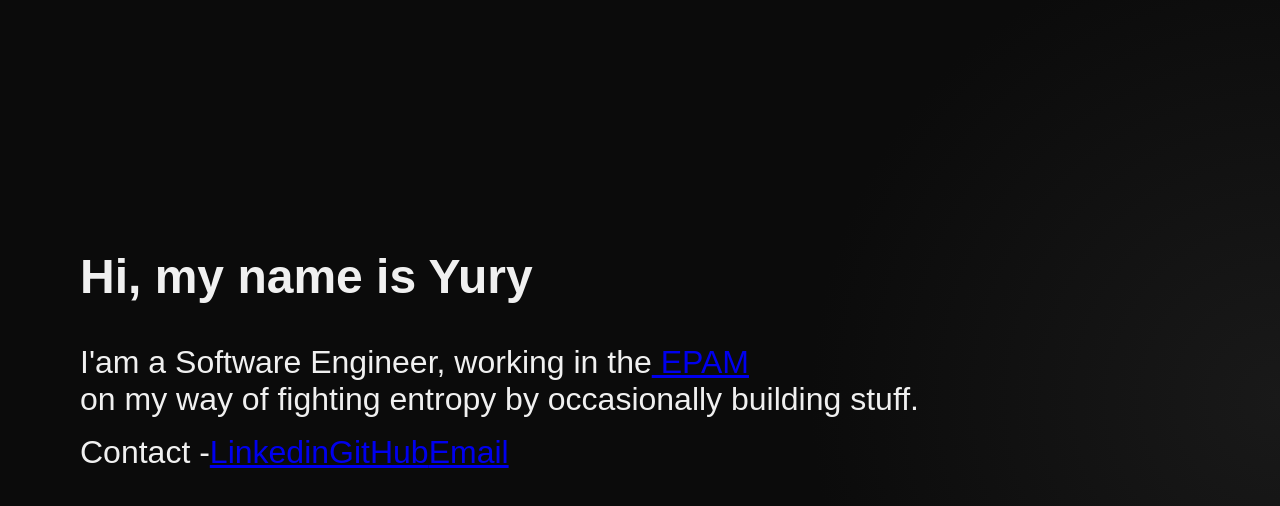
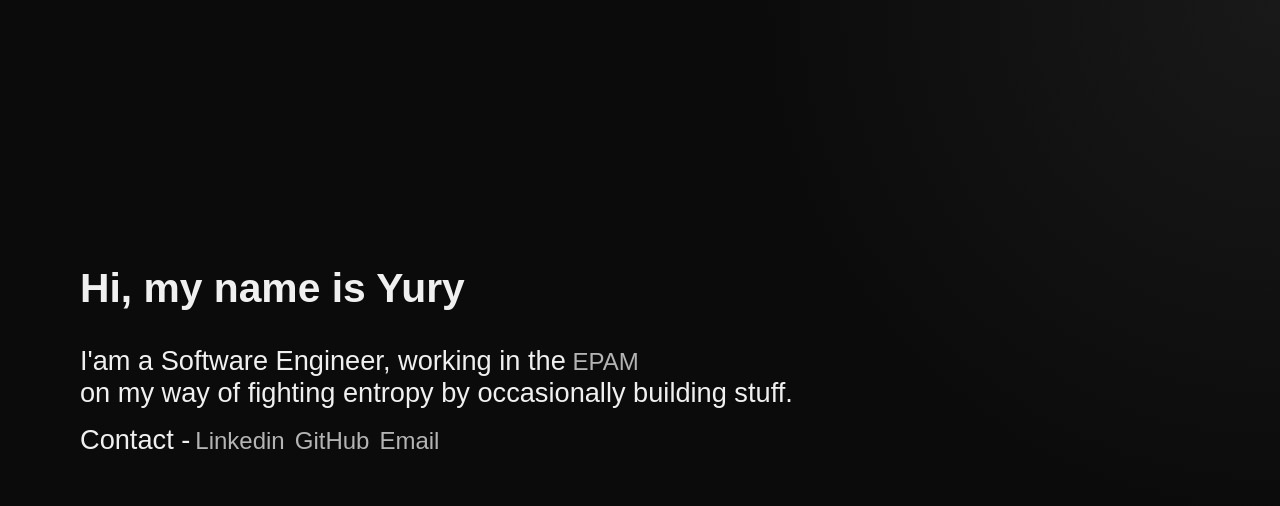
Before and after one commit to yury-stepanov/advers, a React app in the folder client/app/: page / in a window 1280 px wide. Built offline with nearby package versions, Linux system fonts and the light colour scheme; some packages are replaced by stand-ins of ours; a web font is replaced by a local one.

Commit message:
finished home links

```diff
--- a/client/app/package.json
+++ b/client/app/package.json
@@ -29,6 +29,7 @@
     "webpack-merge": "^4.1.0"
   },
   "dependencies": {
+    "classnames": "^2.2.5",
     "normalize.css": "^6.0.0",
     "react": "^15.5.4",
     "react-dom": "^15.5.4",
--- a/client/app/src/components/home/Home.js
+++ b/client/app/src/components/home/Home.js
@@ -12,13 +12,21 @@ const Home = () => (
     </section>
     <section className="home__contact">
       <span className="contact-me">Contact -</span>
-      <Link to="https://www.linkedin.com/in/yury-stepanov" openInNewTab>
+      <Link
+        className="home__link"
+        to="https://www.linkedin.com/in/yury-stepanov"
+        openInNewTab
+      >
         Linkedin
       </Link>
-      <Link to="https://github.com/yury-stepanov" openInNewTab>
+      <Link
+        className="home__link"
+        to="https://github.com/yury-stepanov"
+        openInNewTab
+      >
         GitHub
       </Link>
-      <Link to="mailto:advers191@gmail.com">Email</Link>
+      <Link className="home__link" to="mailto:advers191@gmail.com">Email</Link>
     </section>
   </div>
 )
--- a/client/app/src/components/home/home.css
+++ b/client/app/src/components/home/home.css
@@ -1,7 +1,7 @@
 .home {
   background-color: rgb(11, 11, 11);
   background-image: radial-gradient(
-    circle at right,
+    circle at right top,
     rgb(25, 25, 25),
     rgb(11, 11, 11) 35%
   );
@@ -9,7 +9,7 @@
   margin: 0;
   height: 100vh;
   display: flex;
-  font-size: 2rem;
+  font-size: 1.7rem;
   margin: auto;
   flex-flow: column;
   justify-content: center;
@@ -24,3 +24,7 @@
 .home__contact {
   margin-top: 1rem;
 }
+
+.home__link {
+  margin: 0 5px;
+}
--- a/client/app/src/components/link/Link.js
+++ b/client/app/src/components/link/Link.js
@@ -1,8 +1,15 @@
 import React from 'react'
+import classnames from 'classnames'
 import './link.css'
 
-const Link = ({ to, openInNewTab, children }) => (
-  <a href={to} target={openInNewTab && '_blank'} className="link">{children}</a>
+const Link = ({ to, openInNewTab, children, className }) => (
+  <a
+    href={to}
+    target={openInNewTab && '_blank'}
+    className={classnames('link', className)}
+  >
+    {children}
+  </a>
 )
 
 export default Link
--- a/client/app/src/components/link/link.css
+++ b/client/app/src/components/link/link.css
@@ -1,3 +1,29 @@
 .link {
+  transition: color cubic-bezier(0.19, 1, 0.22, 1), 0.5s;
+  text-decoration: none;
+  font-size: 1.5rem;
+  color: rgb(180, 180, 180);
+  position: relative;
+}
 
+.link:hover {
+  color: inherit;
 }
+
+.link::after {
+  content: '';
+  position: absolute;
+  width: 100%;
+  background: rgb(180, 180, 180);
+  height: 1px;
+  left: 0;
+  bottom: 0;
+  transform: scaleX(0);
+  transform-origin: right;
+  transition: transform cubic-bezier(0.19, 1, 0.22, 1) 0.5s;
+}
+
+.link:hover::after {
+  transform: scaleX(1);
+  transform-origin: left;
+}
```
Also changed, not shown: README.md (deleted), client/app/README.md.
